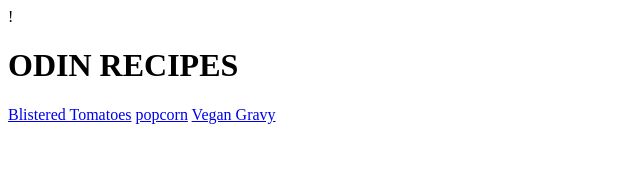
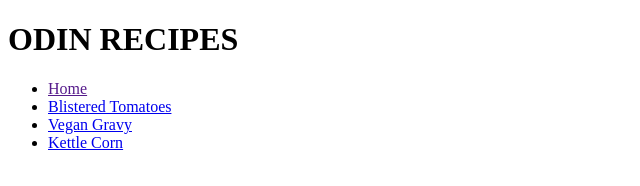
Before and after one commit to blinhart5/odin_recipes, a plain HTML site: page index.html in a window 1280 px wide. Shown: the whole page, without its empty margins (0-640 px from the left). Drawn offline with Linux system fonts and the light colour scheme.

Commit message:
updated the various pages and added navigation bars to each

```diff
--- a/index.html
+++ b/index.html
@@ -1,4 +1,3 @@
-!
 <!DOCTYPE html>
 <html lang="en-US">
     <head>
@@ -6,8 +5,11 @@
     </head>
     <body>
         <h1>ODIN RECIPES</h1>
-        <a href="recipes/pasta.html">Blistered Tomatoes</a>
-        <a href="recipes/popcorn.html">popcorn</a>
-        <a href="recipes/gravy.html">Vegan Gravy</a>
+        <ul>
+            <li><a href="">Home</a></li>
+            <li><a href="recipes/tomato.html">Blistered Tomatoes</a></li>
+            <li><a href="recipes/gravy.html">Vegan Gravy</a></li>
+            <li><a href="recipes/kettle-corn.html">Kettle Corn</a></li>
+        </ul>
     </body>
 </html>
```
Also changed, not shown: recipes/gravy.html (+6 -0 lines), recipes/kettle-corn.html (+6 -0 lines), recipes/tomato.html (+6 -0 lines), 1 other file.
